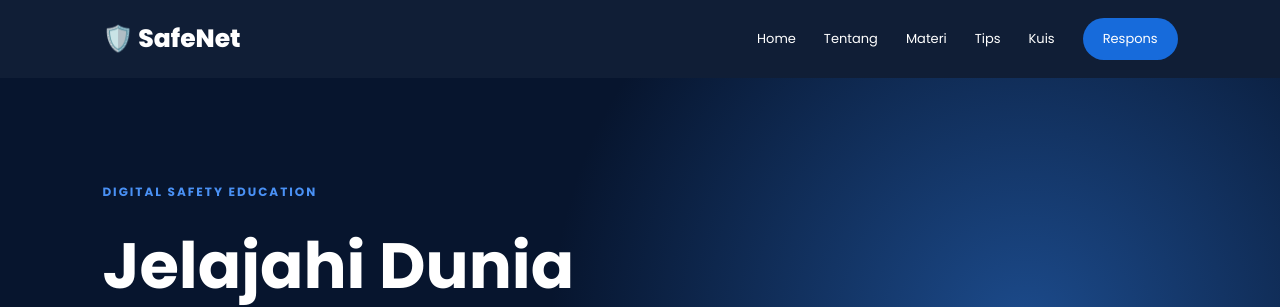
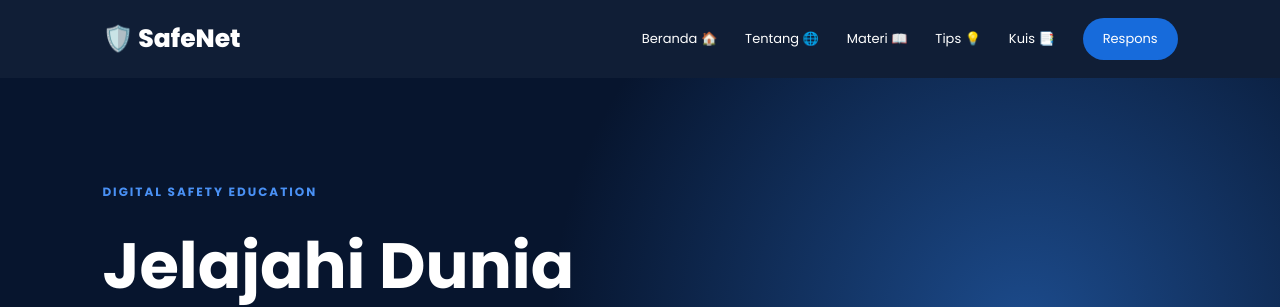
Before and after one commit to Vannyyapyap-eng/SafePlace, a plain HTML site: page index.html in a window 1280 px wide. Shown: the top 307 px of the page. Drawn offline with Linux system fonts and the light colour scheme.

Commit message:
Update index.html

```diff
--- a/index.html
+++ b/index.html
@@ -24,11 +24,11 @@
     </button>
 
     <nav id="navMenu">
-        <a href="#home">Home</a>
-        <a href="#about">Tentang</a>
-        <a href="#materi">Materi</a>
-        <a href="#tips">Tips</a>
-        <a href="#quiz">Kuis</a>
+        <a href="#home">Beranda 🏠</a>
+        <a href="#about">Tentang 🌐</a>
+        <a href="#materi">Materi 📖</a>
+        <a href="#tips">Tips 💡</a>
+        <a href="#quiz">Kuis 📑</a>
         <a href="#contact" class="nav-button">Respons</a>
     </nav>
 </header>
```
